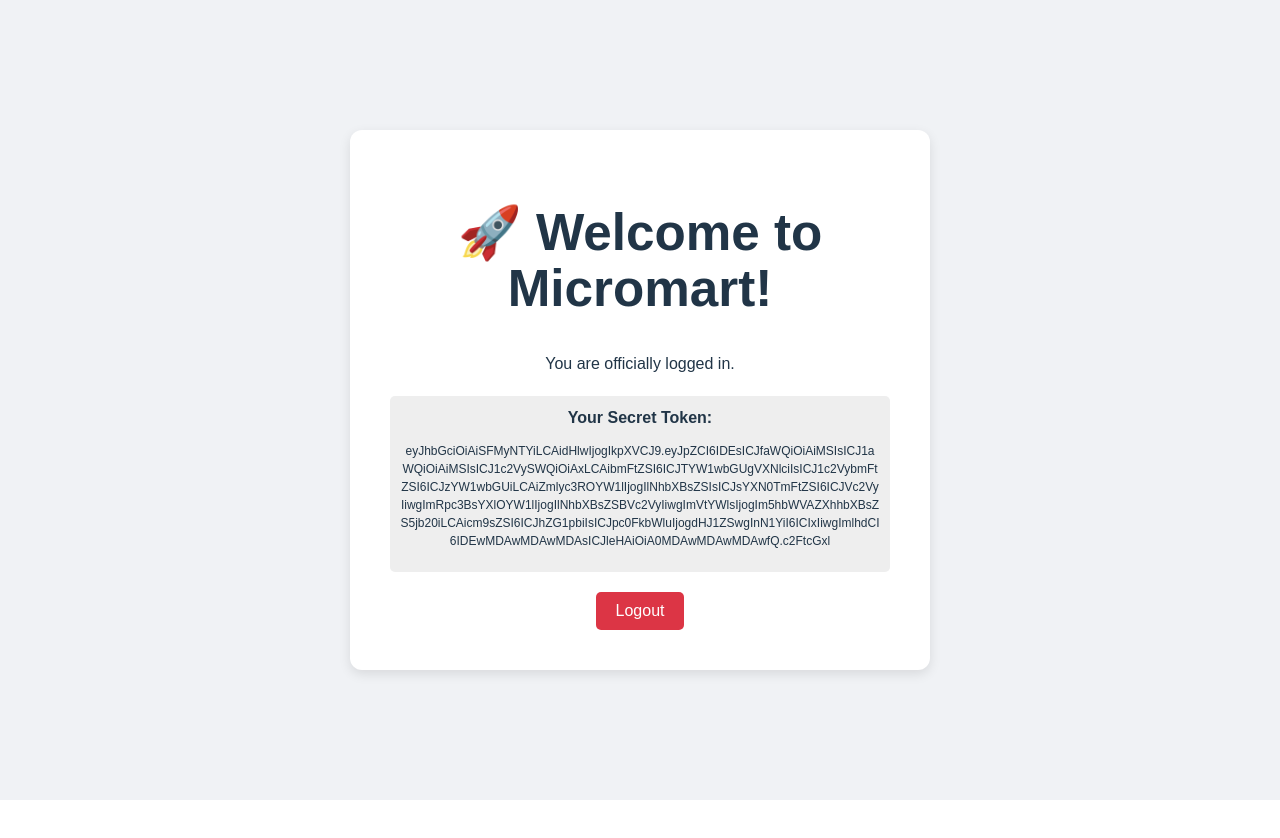
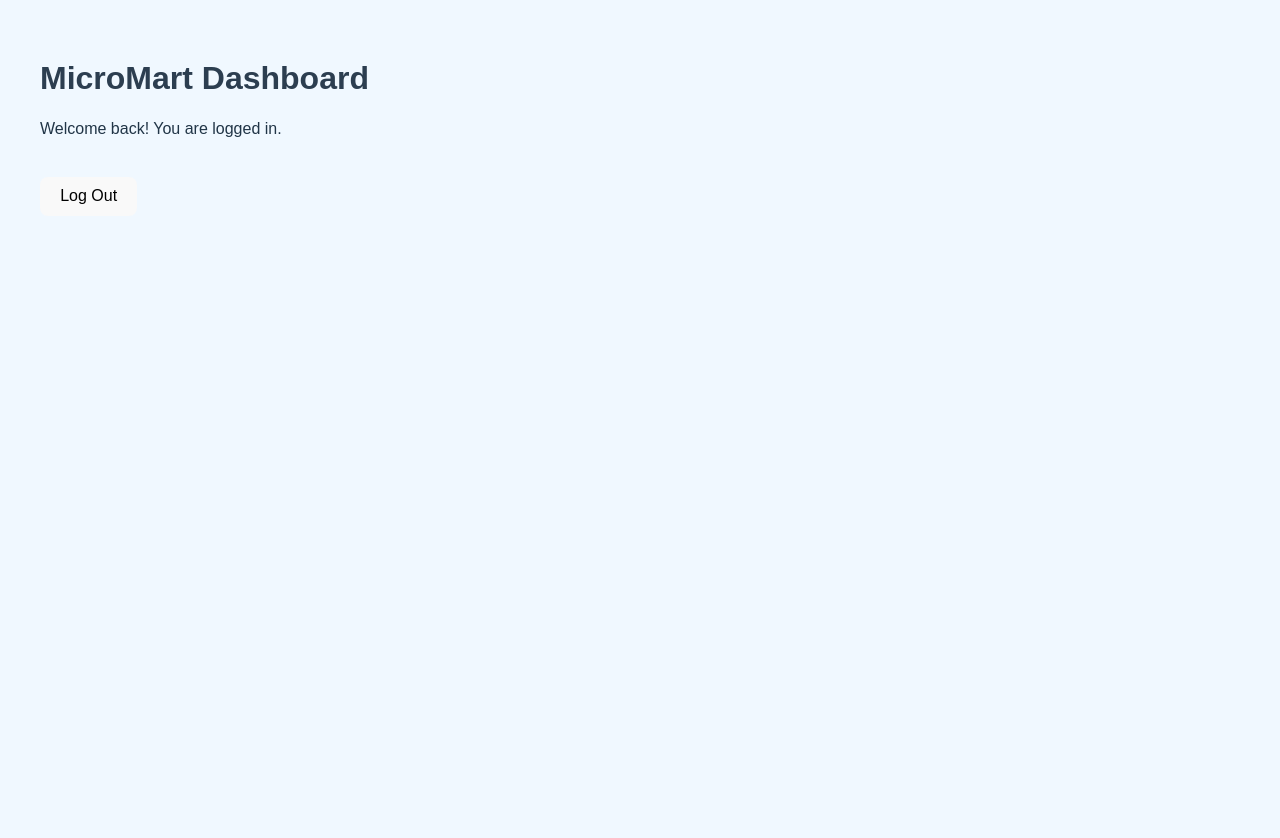
Before and after one commit to Mayorman07/micromart-web, a React (Vite) app: page /dashboard in a window 1280 px wide. Shown: the top 838 px of the page. Before the commit the page ends 800 px from the top, so only its background shows below. Built offline with nearby package versions, Linux system fonts and the light colour scheme; sample sign-in values are in the browser's storage.

Commit message:
refactor(dashboard): optimize JSX rendering and remove unused imports

```diff
--- a/src/App.jsx
+++ b/src/App.jsx
@@ -1,7 +1,7 @@
 import { BrowserRouter, Routes, Route } from "react-router-dom";
 import VerifyEmail from "./VerifyEmail";
 import Login from "./Login";
-import Dashboard from "./Dashboard";
+import Dashboard from './pages/Dashboard/Dashboard';
 import Signup from "./Signup";
 import ResetPassword from "./ResetPassword";
 import ForgotPassword from "./ForgotPassword";
--- a/src/Dashboard.jsx
+++ /dev/null
@@ -1,52 +0,0 @@
-import { useEffect, useState } from "react";
-import { useNavigate } from "react-router-dom";
-
-const Dashboard = () => {
-    const navigate = useNavigate();
-    const [userToken, setUserToken] = useState("");
-
-    useEffect(() => {
-        // 1. Check if user has a token
-        const token = localStorage.getItem("token");
-
-        if (!token) {
-            // 2. If no token, send them back to login!
-            navigate("/login");
-        } else {
-            setUserToken(token);
-        }
-    }, [navigate]);
-
-    const handleLogout = () => {
-        localStorage.removeItem("token");
-        localStorage.removeItem("userId");
-        navigate("/login");
-    };
-
-    return (
-        <div style={styles.container}>
-            <div style={styles.card}>
-                <h1>🚀 Welcome to Micromart!</h1>
-                <p>You are officially logged in.</p>
-
-                <div style={styles.tokenBox}>
-                    <strong>Your Secret Token:</strong>
-                    <p style={{wordBreak: "break-all", fontSize: "12px"}}>{userToken}</p>
-                </div>
-
-                <button onClick={handleLogout} style={styles.button}>
-                    Logout
-                </button>
-            </div>
-        </div>
-    );
-};
-
-const styles = {
-    container: { display: "flex", justifyContent: "center", alignItems: "center", height: "100vh", backgroundColor: "#f0f2f5", fontFamily: "Arial" },
-    card: { background: "white", padding: "40px", borderRadius: "12px", boxShadow: "0 4px 12px rgba(0,0,0,0.1)", textAlign: "center", maxWidth: "500px" },
-    tokenBox: { background: "#eee", padding: "10px", borderRadius: "5px", margin: "20px 0" },
-    button: { backgroundColor: "#dc3545", color: "white", border: "none", padding: "10px 20px", borderRadius: "5px", cursor: "pointer", fontSize: "16px" }
-};
-
-export default Dashboard;
--- /dev/null
+++ b/src/pages/Dashboard/Dashboard.jsx
@@ -0,0 +1,38 @@
+import { useEffect, useState } from "react";
+import { useNavigate } from "react-router-dom";
+import styles from "./Dashboard.module.css";
+
+const Dashboard = () => {
+    const navigate = useNavigate();
+    const [userToken, setUserToken] = useState("");
+
+    useEffect(() => {
+        const token = localStorage.getItem("token");
+        if (!token) {
+            navigate('/login');
+        } else {
+            setUserToken(token);
+        }
+    }, [navigate]);
+
+    const handleLogout = () => {
+        localStorage.removeItem("token");
+        localStorage.removeItem("userId");
+        navigate('/login');
+    };
+
+    return (
+        // 2. Use the styles here!
+        <div className={styles.dashboardContainer}>
+            <h1 className={styles.welcomeText}>MicroMart Dashboard</h1>
+
+            <p>Welcome back! You are logged in.</p>
+
+            <button onClick={handleLogout} style={{ marginTop: "20px" }}>
+                Log Out
+            </button>
+        </div>
+    );
+};
+
+export default Dashboard;
--- /dev/null
+++ b/src/pages/Dashboard/Dashboard.module.css
@@ -0,0 +1,13 @@
+/* src/pages/Dashboard/Dashboard.module.css */
+.dashboardContainer {
+    padding: 40px;
+    background-color: #f0f8ff; /* AliceBlue - easy to see */
+    min-height: 100vh;
+    font-family: Arial, sans-serif;
+}
+
+.welcomeText {
+    color: #2c3e50;
+    font-size: 2rem;
+    margin-bottom: 20px;
+}
```
